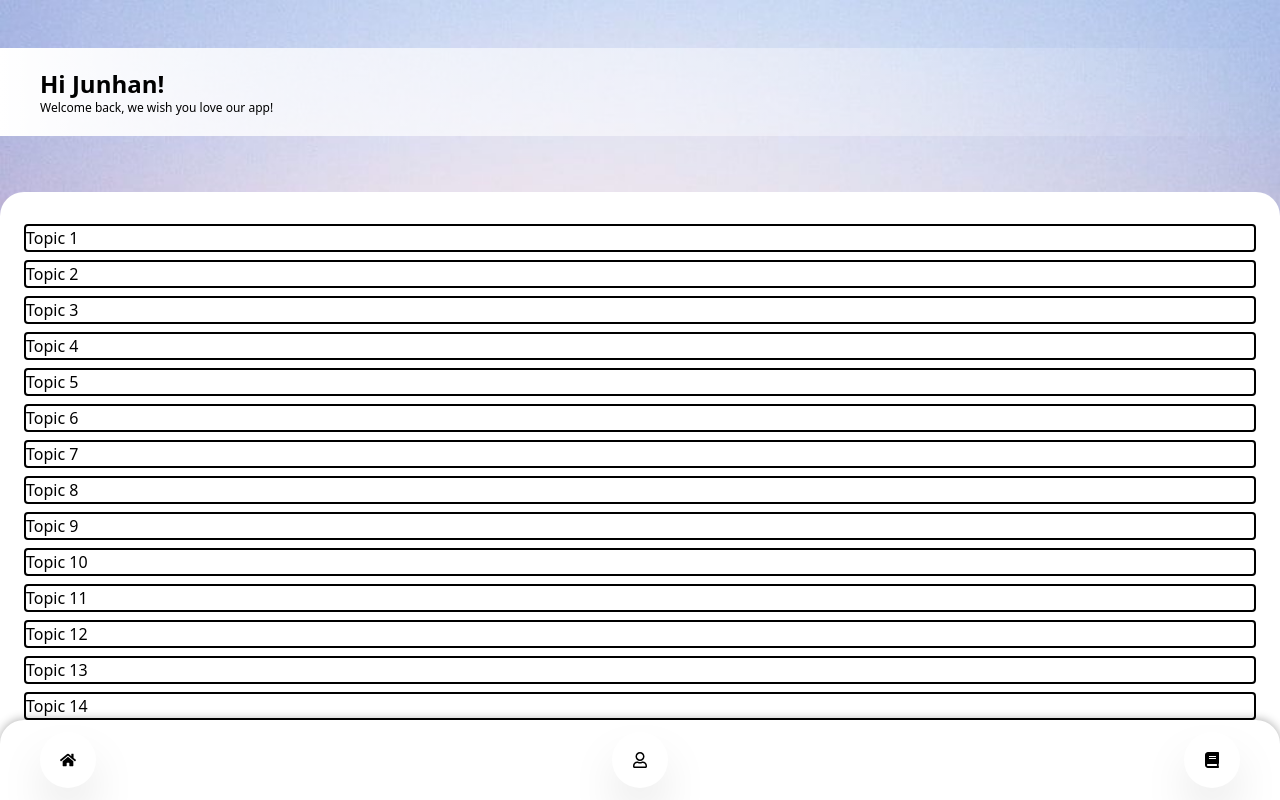
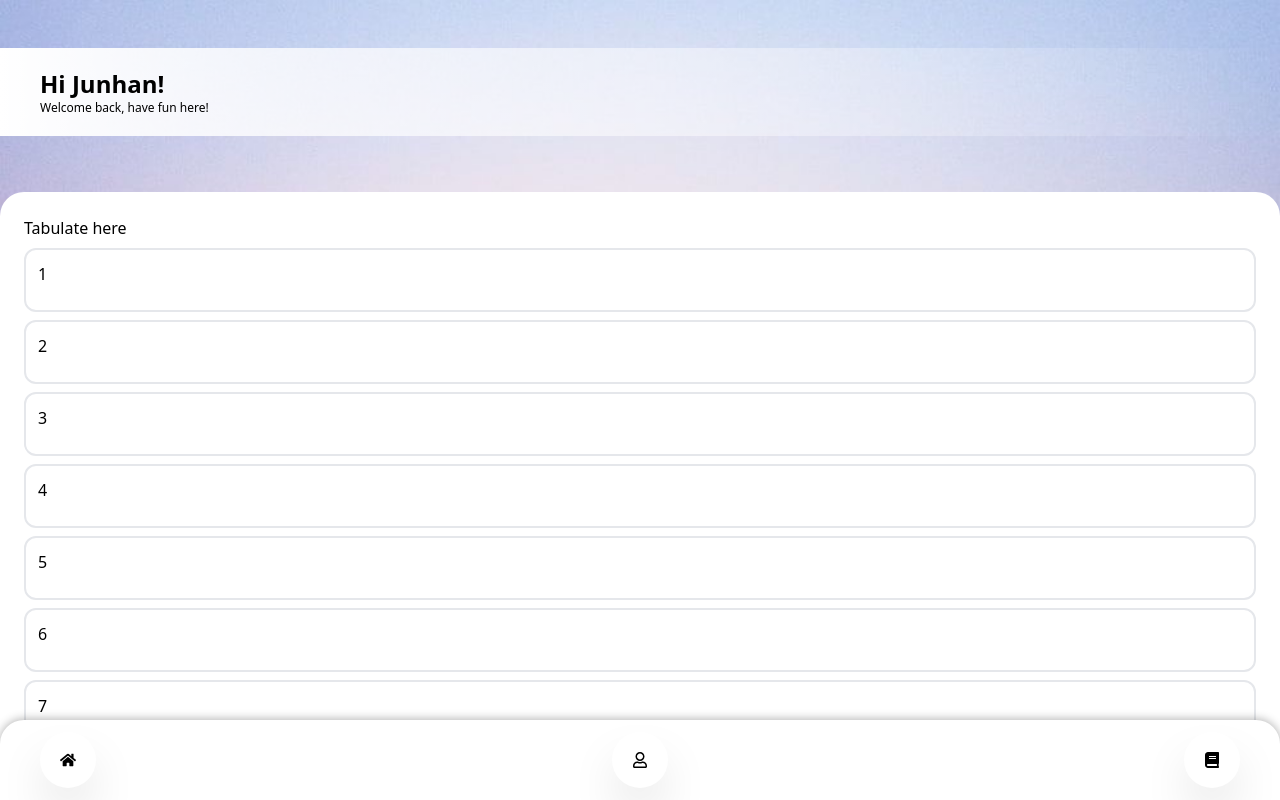
Before and after one commit to jun-han-github/react-typescript, a React (Create React App) app: page / in a window 1280 px wide. Built offline with nearby package versions, Linux system fonts and the light colour scheme.

Commit message:
+Activity component

```diff
--- /dev/null
+++ b/src/components/Activity.tsx
@@ -0,0 +1,12 @@
+
+type Topic = {
+    name: string
+}
+
+export default function Activity({ name }: Topic) {
+    return (
+        <div className="border-2 border-solid border-grey rounded-xl h-16 p-3 my-2">
+            { name }
+        </div>
+    )
+}
--- a/src/components/ActivityTable.tsx
+++ b/src/components/ActivityTable.tsx
@@ -1,3 +1,5 @@
+import Activity from "./Activity";
+
 export default function ActivityTable() {
 
     const questions = Array.from({length: 30}, (_, i) => i + 1);
@@ -5,9 +7,12 @@ export default function ActivityTable() {
     return (
         <div className="bg-white mt-48 px-6 pt-6 pb-24 max-h-screen overflow-y-scroll rounded-3xl">
             <div>
+                Tabulate here
+            </div>
+            <div>
                 {
-                    questions.map(question => (
-                        <div className="border-2 border-solid border-black rounded my-2">Topic {question}</div>
+                    questions.map((question: any) => (
+                        <Activity name={question} />
                     ))
                 }
             </div>
--- a/src/pages/HomePage.tsx
+++ b/src/pages/HomePage.tsx
@@ -7,7 +7,7 @@ export default function HomePage() {
         name: "Junhan"
     }
 
-    const quote = 'Welcome back, we wish you love our app!';
+    const quote = 'Welcome back, have fun here!';
 
     return (
         <>
```
